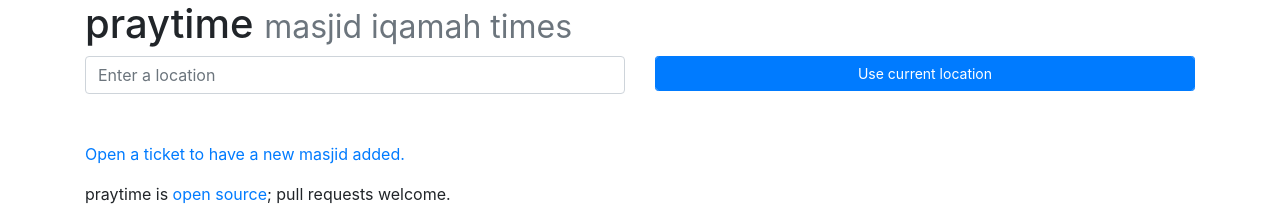
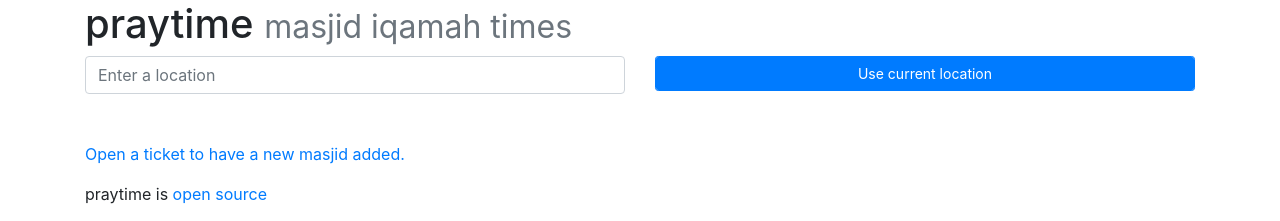
Before and after one commit to praytime/praytime.app, a website: page src/index.html in a window 1280 px wide. Shown: the top 221 px of the page. Drawn offline with nearby package versions, Linux system fonts and the light colour scheme; some packages are replaced by stand-ins of ours.

Commit message:
update npm, test update to index.html and deploy

```diff
--- a/src/index.html
+++ b/src/index.html
@@ -159,7 +159,7 @@
     </div>
     <div class="mt-5">
       <p><a href="https://gitreports.com/issue/praytime/praytime?issue_title=New+Masjid+Request">Open a ticket to have a new masjid added.</a></p>
-      <p>praytime is <a href="https://github.com/praytime/praytime">open source</a>; pull requests welcome.</p>
+      <p>praytime is <a href="https://github.com/praytime/praytime">open source</a></p>
       <p>
         <a class="text-secondary mx-1" href="https://github.com/praytime">
           <i class="fab fa-github fa-lg"></i>
```
Also changed, not shown: 1 other file.
